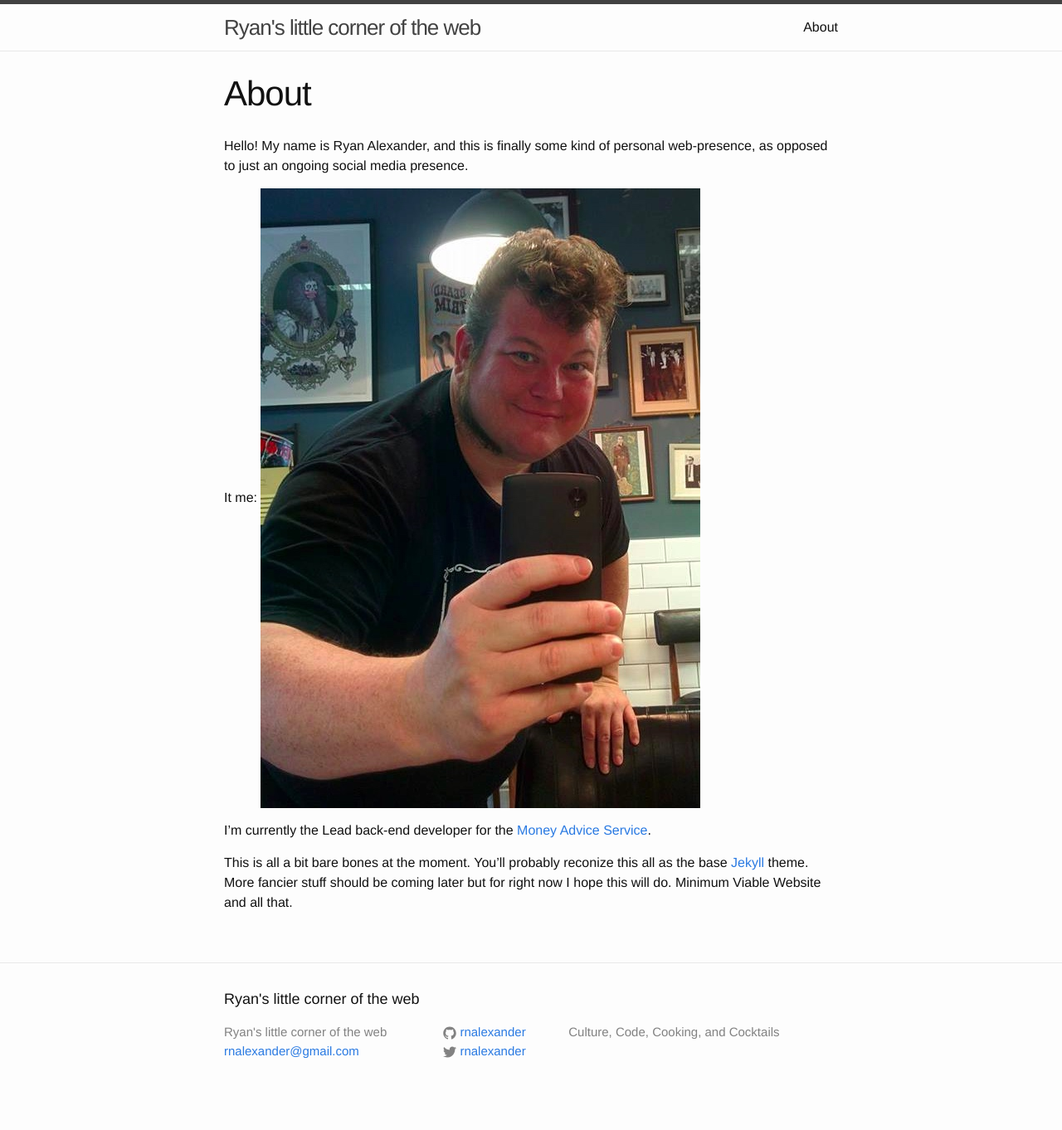
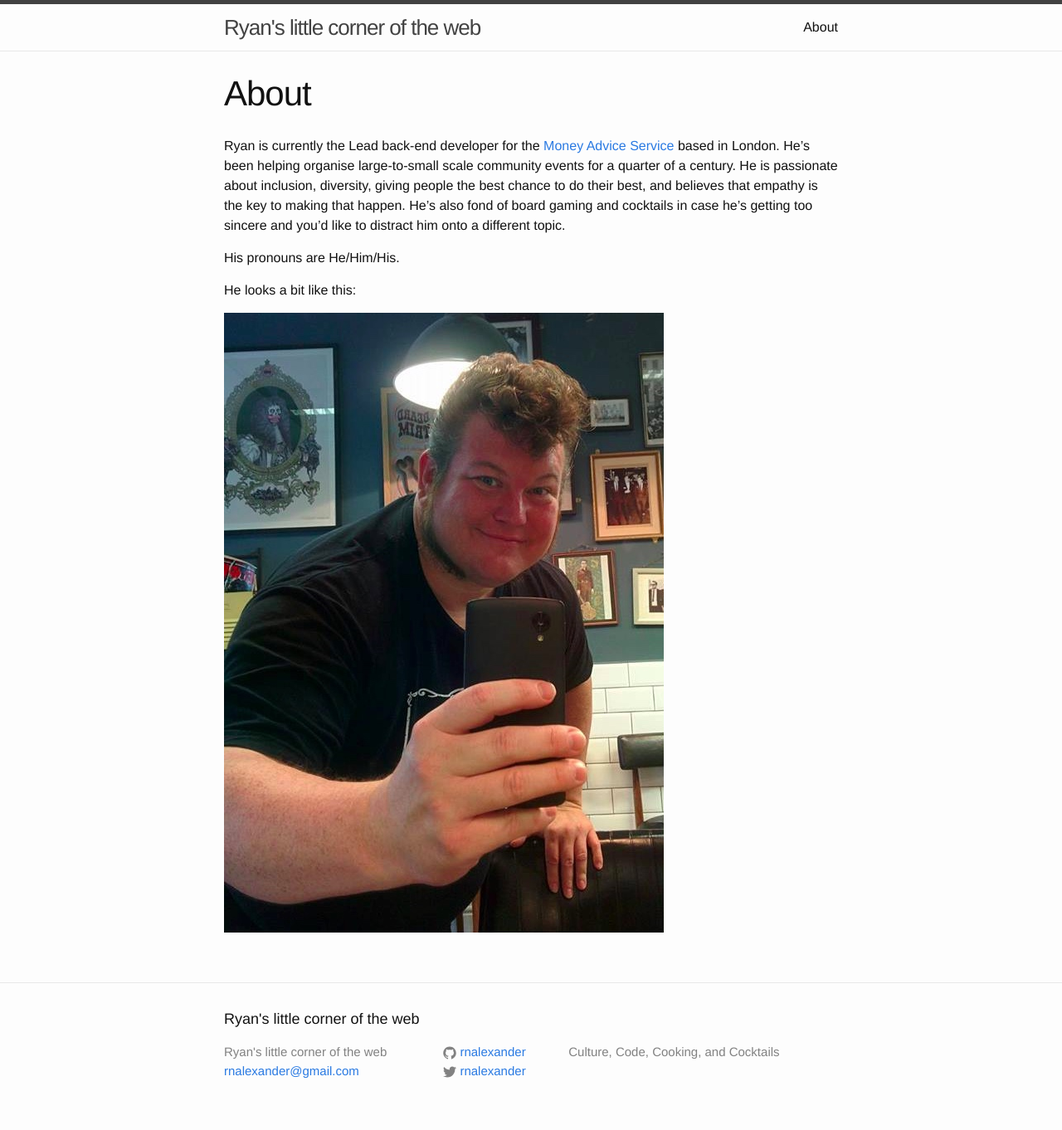
Before and after one commit to rnalexander/rna-site, a Jekyll site: the page built from about.md, in a window 1280 px wide. Shown: the whole page at 83% size. Built offline with Jekyll 4.4.1, drawn with Linux system fonts in a browser that asks for light colours; before the commit the page ends 1338 px from its top, so only the background shows below that.

Commit message:
Add 3rd person bio to about page

```diff
--- a/about.md
+++ b/about.md
@@ -3,11 +3,11 @@ layout: page
 title: About
 permalink: /about/
 ---
-Hello!  My name is Ryan Alexander, and this is finally some kind of personal web-presence, as opposed to just an ongoing social media presence.
 
-It me:
+Ryan is currently the Lead back-end developer for the [Money Advice Service](https://www.moneyadviceservice.org.uk) based in London.  He's been helping organise large-to-small scale community events for a quarter of a century. He is passionate about inclusion, diversity, giving people the best chance to do their best, and believes that empathy is the key to making that happen.  He's also fond of board gaming and cocktails in case he's getting too sincere and you'd like to distract him onto a different topic.
+
+His pronouns are He/Him/His.
+
+He looks a bit like this:
+
 <img src="{{ "/assets/rna_pomp.jpg" | prepend: site.baseurl }}">
-
-I'm currently the Lead back-end developer for the [Money Advice Service](https://www.moneyadviceservice.org.uk).
-
-This is all a bit bare bones at the moment.  You'll probably reconize this all as the base [Jekyll](http://jekyllrb.com/) theme.  More fancier stuff should be coming later but for right now I hope this will do.  Minimum Viable Website and all that.
```
